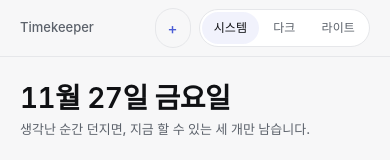
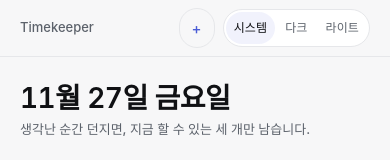
Before and after one commit to 6pjnxsdnbc-sys/timekeeper, a React (Vite) app: page / in a window 390 px wide. Shown: the top 160 px of the page. Built offline with nearby package versions, Linux system fonts and the light colour scheme.

Commit message:
ui: 390px 상단 바 — 테마 토글 여백 축소

```diff
--- a/src/ui/features/theme/ThemeToggle.css
+++ b/src/ui/features/theme/ThemeToggle.css
@@ -30,3 +30,9 @@
   background: var(--accent-weak);
   color: var(--text-1);
 }
+
+@media (max-width: 480px) {
+  .theme-toggle__option {
+    padding: 0 var(--space-2);
+  }
+}
```
